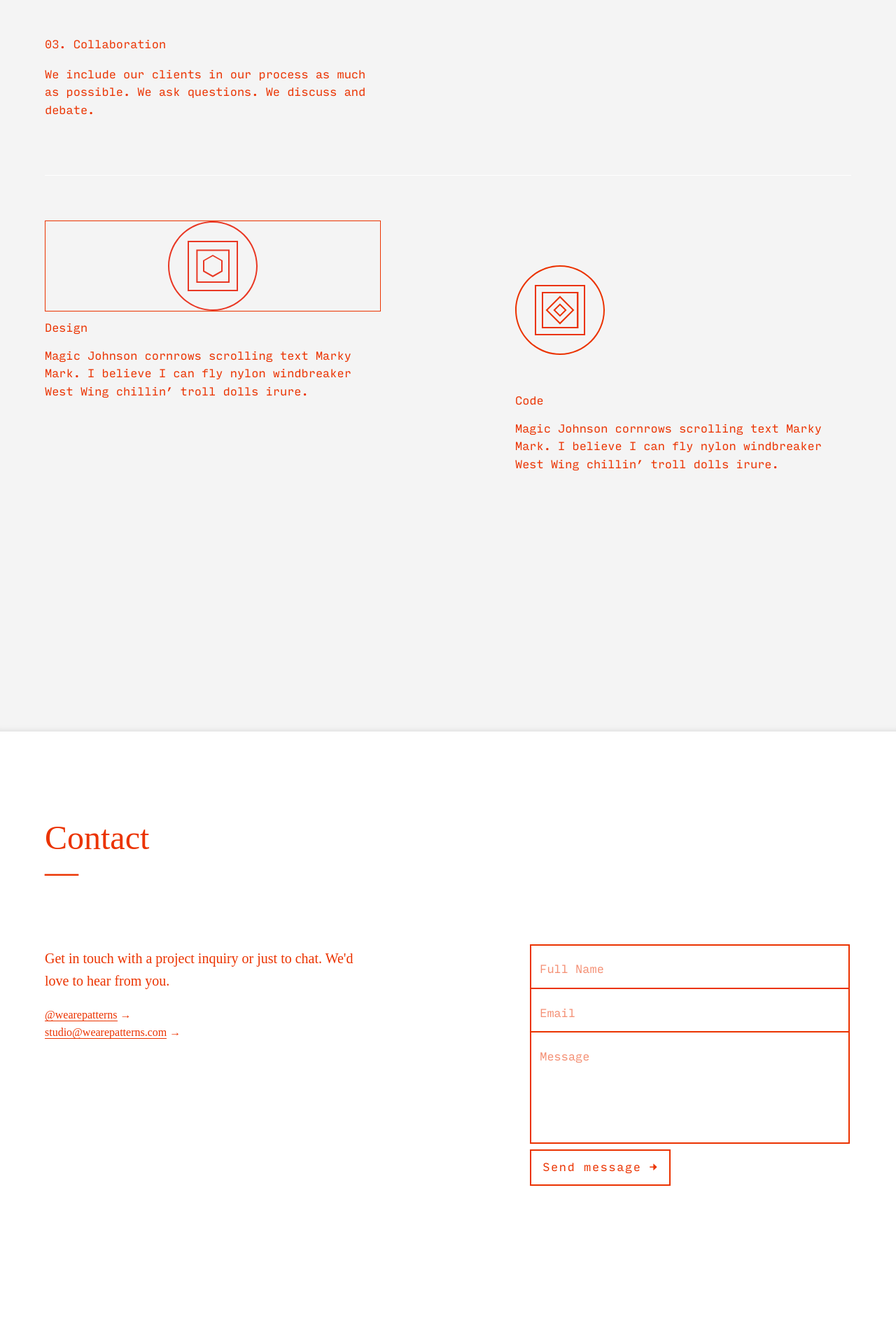
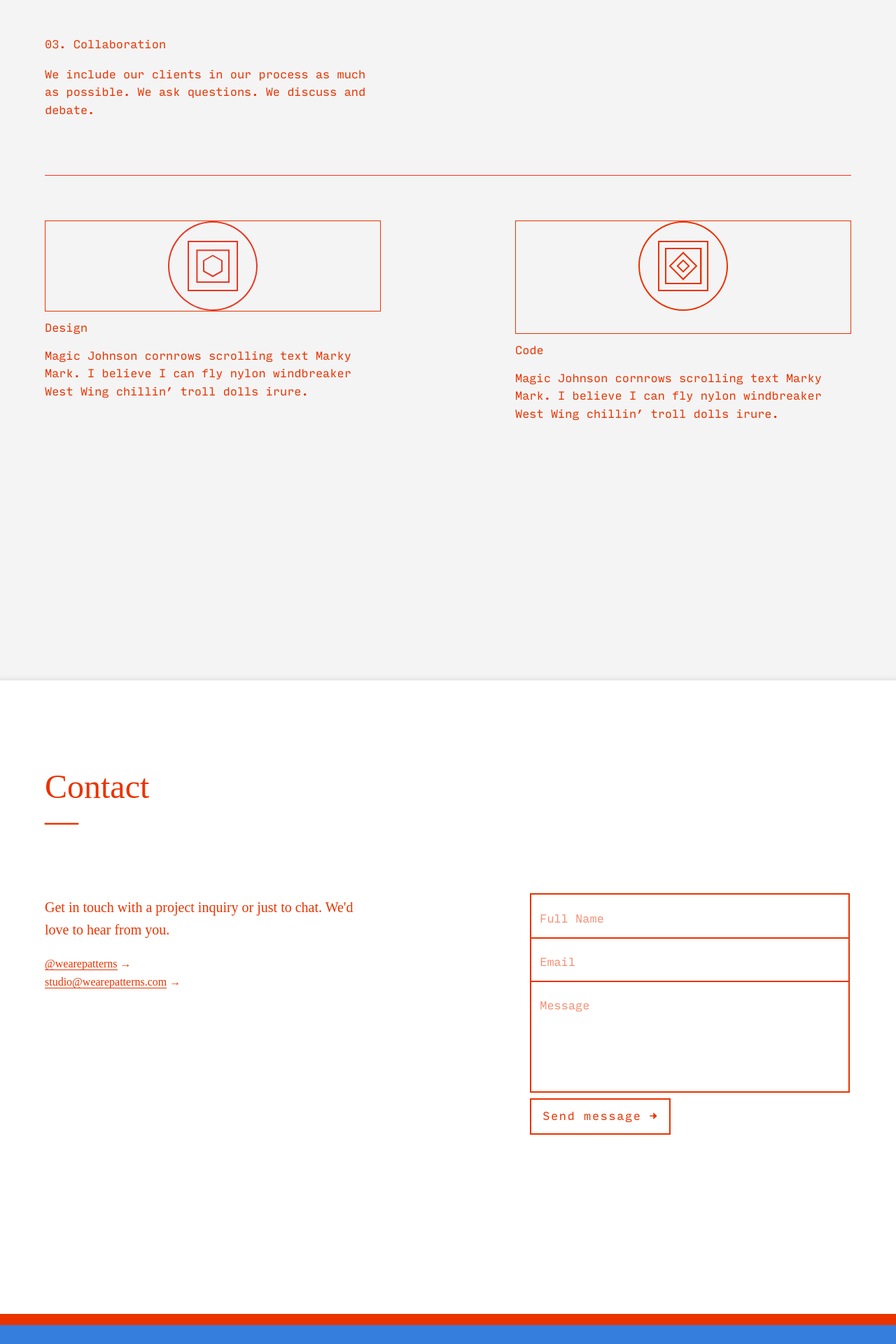
Before and after one commit to wearepatterns/wearepatterns.github.io, a Jekyll site: the page built from index.markdown, in a window 1280 px wide. Shown: the part 978-2898 px from the top of the page at 70% size. Built offline with Jekyll 4.4.1, drawn with Linux system fonts in a browser that asks for light colours; after the commit the page ends 2871 px from its top, so only the background shows below that.

Commit message:
Update new.html

```diff
--- a/_layouts/new.html
+++ b/_layouts/new.html
@@ -79,7 +79,7 @@
 
             <!--<h5 class="pt4 pt5-l pb4 mt4 mt5-l f3 f2-ns f1-l normal lh-solid bt b--white">Services
             <br>&mdash;</h5>-->
-            <div class="flex-ns flex-wrap-ns justify-between-ns pt4 pt5-l pb4 mt4 mt5-l bt b--white input-mono fw3" style="max-width:80rem;">
+            <div class="flex-ns flex-wrap-ns justify-between-ns pt4 pt5-l pb4 mt4 mt5-l bt b--red input-mono fw3" style="max-width:80rem;">
             	<div class="mb5 measure-ns">
             	    <div class="flex justify-center w-100 ba">
             	        <img class="w3 w4-l" src="/design.svg">
@@ -88,8 +88,10 @@
 		    <p>Magic Johnson cornrows scrolling text Marky Mark. I believe I can fly nylon windbreaker West Wing chillin’ troll dolls irure.</p>
                 </div>
                 <div class="mb5 measure-ns">
-            	    <img class="pt4 pt5-l mt0 w3 w4-l" src="/code.svg">
-                    <h3 class="f5 fw3 normal lh-title">Code</h3>
+            	    <div class="flex justify-center w-100 ba">
+            	        <img class="w3 w4-l" src="/code.svg">
+            	    </div>
+                    <h2 class="f5 fw3 normal lh-title">Code</h2>
 		    <p>Magic Johnson cornrows scrolling text Marky Mark. I believe I can fly nylon windbreaker West Wing chillin’ troll dolls irure.</p>
                 </div>
 
```
